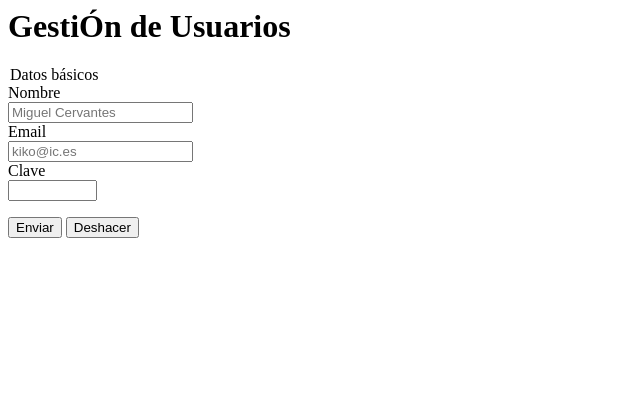
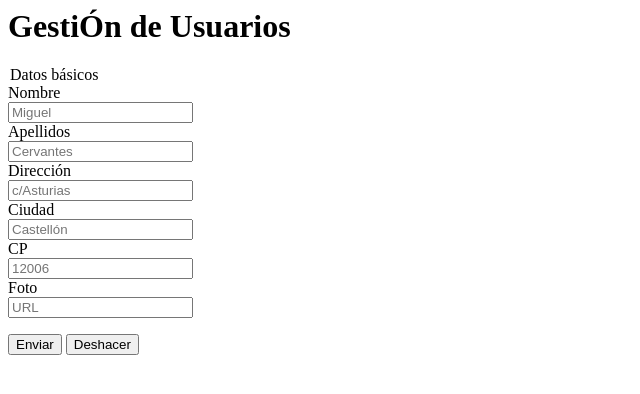
Before and after one commit to al361929/EI1036_al361929, a PHP site: page /registerForm.php in a window 1280 px wide. Shown: the top 394 px of the page, without its empty margins (0-640 px from the left). Run offline with PHP 8.4, Linux system fonts and the light colour scheme; data that the repository does not hold is empty.

Commit message:
P1 avanzada

```diff
--- a/P1-20200928T135601Z-001/P1/partials/menu.php
+++ b/P1-20200928T135601Z-001/P1/partials/menu.php
@@ -6,15 +6,12 @@
 		<li>
 			<a href="crearTabla.php">CrearTabla</a>
 		</li>
-
-
 		<li>
 			<a href="?action=login">Autentificar</a>
 		</li>
 		<li>
 			<a href="?action=registro">Registro</a>
 		</li>
-
 		<li>
 			<a href="?action=listar">Listar</a>
 		</li>
--- a/P1-20200928T135601Z-001/P1/partials/registerForm.php
+++ b/P1-20200928T135601Z-001/P1/partials/registerForm.php
@@ -6,17 +6,32 @@
 		<label for="nombre">Nombre</label>
 		<br/>
 		<input type="text" name="userName" class="item_requerid" size="20" maxlength="25" value="<?php print $userName ?>"
-		 placeholder="Miguel Cervantes" />
+		 placeholder="Miguel" />
 		<br/>
-		<label for="email">Email</label>
+		<label for="apellidos">Apellidos</label>
 		<br/>
-		<input type="text" name="email" class="item_requerid" size="20" maxlength="25" value="<?php print $email ?>"
-		 placeholder="kiko@ic.es" />
+		<input type="text" name="surname" class="item_requerid" size="20" maxlength="25" value="<?php print $surname ?>"
+		 placeholder="Cervantes" />
 		<br/>
-		<label for="passwd">Clave</label>
+		<label for="direccion">Dirección</label>
 		<br/>
-		<input type="password" name="passwd" class="item_requerid" size="8" maxlength="25" value="<?php print $passwd ?>"
-		/>
+		<input type="text" name="address" class="item_requerid" size="20" maxlength="25" value="<?php print $address ?>"
+		 placeholder="c/Asturias" />
+		<br/>
+		<label for="ciudad">Ciudad</label>
+		<br/>
+		<input type="text" name="city" class="item_requerid" size="20" maxlength="25" value="<?php print $city ?>"
+		 placeholder="Castellón" />
+		<br/>
+		<label for="cp">CP</label>
+		<br/>
+		<input type="text" name="zip_code" class="item_requerid" size="20" maxlength="25" value="<?php print $zip_code ?>"
+		 placeholder="12006" />
+		<br/>
+		<label for="foto">Foto</label>
+		<br/>
+		<input type="text" name="foto_file" class="item_requerid" size="20" maxlength="25" value="<?php print $foto_file ?>"
+		 placeholder="URL" />
 		<br/>
 		<p><input type="submit" value="Enviar">
 		<input type="reset" value="Deshacer">
--- a/P1-20200928T135601Z-001/P1/portal.php
+++ b/P1-20200928T135601Z-001/P1/portal.php
@@ -49,6 +49,9 @@ switch ($action) {
             print "</table>";
         }
         break;
+    case "registrar":
+        $central = "/includes/registrar.php";
+        break;
     default:
         $data["error"] = "Accion No permitida";
         $central = "/holaMundo.php";
```
Also changed, not shown: P1-20200928T135601Z-001/P1/includes/registrar.php (+6 -5 lines), P1-20200928T135601Z-001/P1/pdo2.php (+5 -5 lines), 1 other file.
